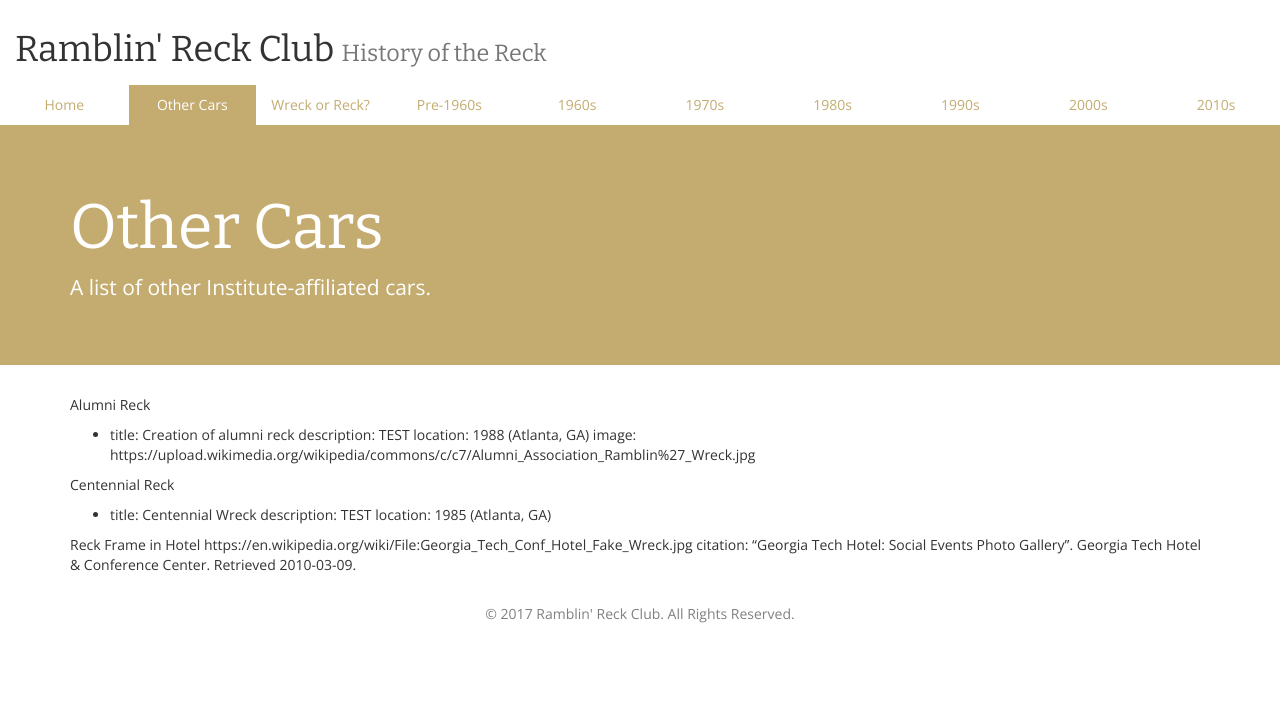
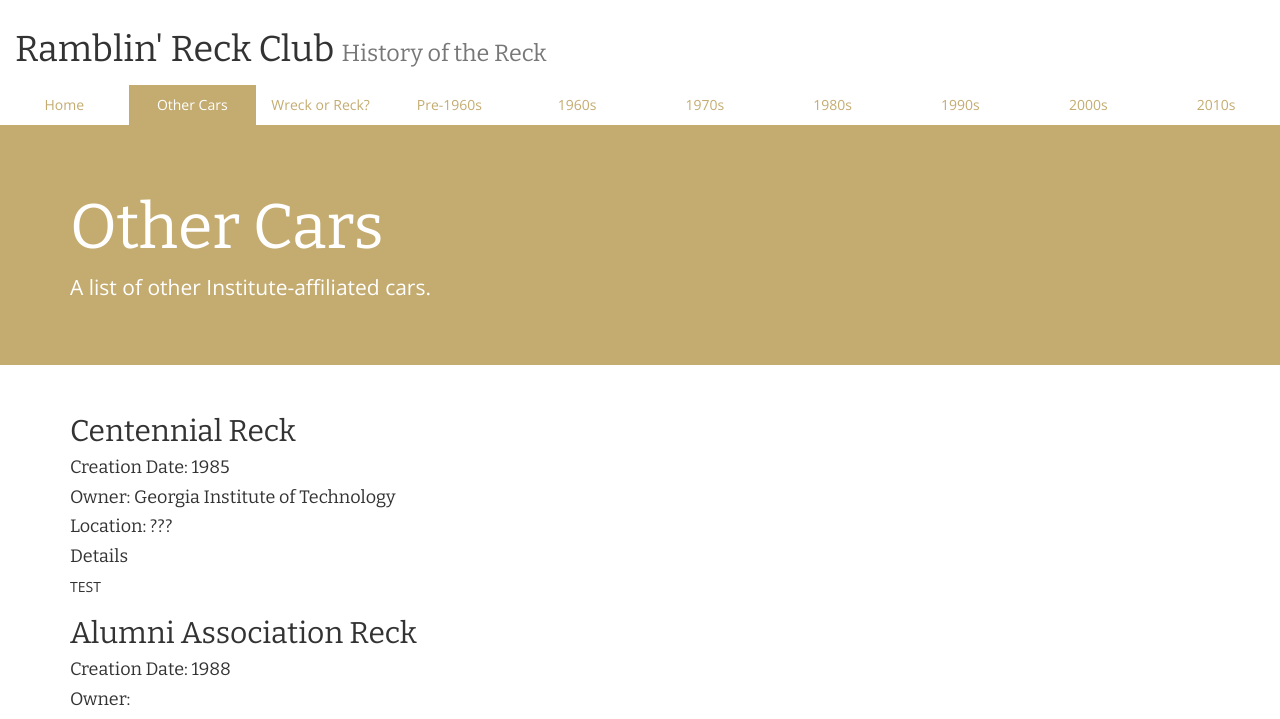
Before and after one commit to RamblinReckClub/reckhistory, a Jekyll site: the page built from other-cars.md, in a window 1280 px wide and 1400 px high. Shown: the top 719 px of the window. Built offline with Jekyll 4.4.1, drawn with Linux system fonts in a browser that asks for light colours; some of the changed text lies outside the part shown.

Commit message:
added some more events that were hidden

```diff
--- a/other-cars.md
+++ b/other-cars.md
@@ -4,18 +4,42 @@
 summary: A list of other Institute-affiliated cars.
 permalink: /other-cars/
 ---
-Alumni Reck
-- title: Creation of alumni reck
-  description: TEST
-  location: 1988 (Atlanta, GA)
-  image: https://upload.wikimedia.org/wikipedia/commons/c/c7/Alumni_Association_Ramblin%27_Wreck.jpg
+## Centennial Reck
 
-Centennial Reck
-- title: Centennial Wreck
-  description: TEST
-  location: 1985 (Atlanta, GA)
+#### Creation Date: 1985
+
+#### Owner: Georgia Institute of Technology
+
+#### Location: ???
+
+#### Details
+TEST
 
 
-Reck Frame in Hotel
-https://en.wikipedia.org/wiki/File:Georgia_Tech_Conf_Hotel_Fake_Wreck.jpg
-citation: "Georgia Tech Hotel: Social Events Photo Gallery". Georgia Tech Hotel & Conference Center. Retrieved 2010-03-09.
+## Alumni Association Reck
+
+#### Creation Date: 1988
+
+#### Owner:
+
+#### Location: Georgia Tech campus, Atlanta, GA
+
+<img src="https://upload.wikimedia.org/wikipedia/commons/c/c7/Alumni_Association_Ramblin%27_Wreck.jpg" width="500">
+
+#### Details
+TEST
+
+
+## Reck Frame
+
+#### Creation Date: Unknown
+
+#### Owner: Georgia Institute of Technology
+
+#### Location: Georgia Tech Hotel and Convention Center, Atlanta, GA
+
+
+<img src="https://upload.wikimedia.org/wikipedia/commons/e/e9/Georgia_Tech_Conf_Hotel_Fake_Wreck.jpg" width="500">
+
+#### Details
+TEST
```
Also changed, not shown: 1990s.md (+1 -6 lines), 2000s.md (+10 -9 lines).
